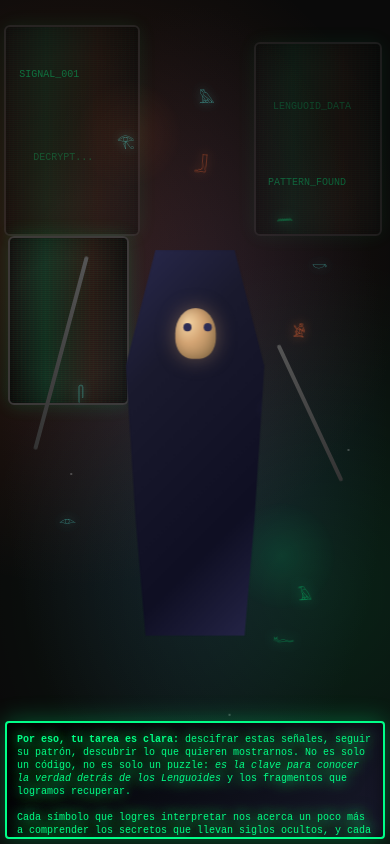
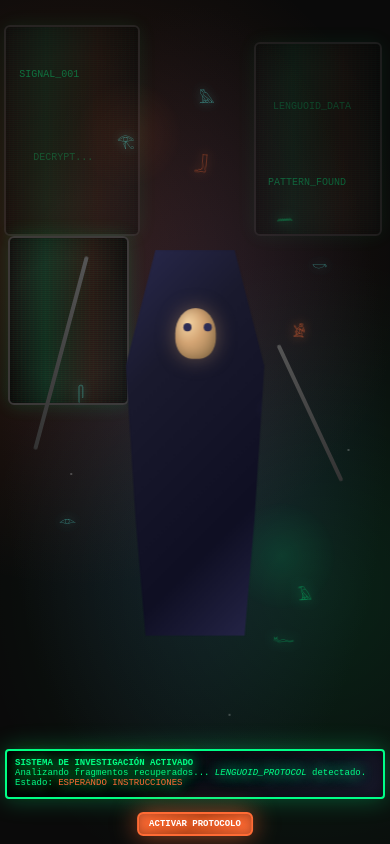
Before and after one commit to zisidro387-dot/LLAMADOALACCION, a plain HTML site: page index.html in a window 390 px wide. Drawn offline with Linux system fonts and the light colour scheme.

Commit message:
Refactor main text and button styles and content
Adjusted positioning and styling for main text and button elements. Updated text content for the main display and button functionality.

```diff
--- a/index.html
+++ b/index.html
@@ -293,22 +293,21 @@
         /* Texto principal */
         .main-text {
             position: absolute;
-            bottom: 15px;
+            bottom: 60px;
             left: 15px;
             right: 15px;
             background:
                 linear-gradient(135deg, rgba(0, 0, 0, 0.95) 0%, rgba(26, 26, 46, 0.9) 100%);
             border: 2px solid #00ff88;
             border-radius: 8px;
-            padding: 16px;
+            padding: 12px;
             color: #00ff88;
-            font-size: clamp(10px, 2.8vw, 13px);
-            line-height: 1.5;
+            font-size: clamp(9px, 2.2vw, 11px);
+            line-height: 1.3;
             text-shadow: 0 0 8px currentColor;
             animation: textGlow 3s ease-in-out infinite;
             z-index: 15;
-            max-height: 18vh;
-            overflow-y: auto;
+            height: auto;
             box-shadow:
                 0 0 25px rgba(0, 255, 136, 0.3),
                 inset 0 0 15px rgba(0, 0, 0, 0.5);
@@ -317,41 +316,96 @@
 
         @media (max-width: 768px) {
             .main-text {
-                bottom: 8px;
+                bottom: 50px;
                 left: 8px;
                 right: 8px;
-                padding: 12px;
-                font-size: clamp(9px, 3vw, 11px);
-                line-height: 1.4;
-                max-height: 16vh;
+                padding: 10px;
+                font-size: clamp(8px, 2.5vw, 10px);
+                line-height: 1.2;
                 border-radius: 6px;
             }
         }
 
         @media (max-width: 480px) {
             .main-text {
-                bottom: 5px;
+                bottom: 45px;
                 left: 5px;
                 right: 5px;
-                padding: 10px;
-                font-size: clamp(8px, 3.2vw, 10px);
-                line-height: 1.3;
-                max-height: 14vh;
+                padding: 8px;
+                font-size: clamp(7px, 2.8vw, 9px);
+                line-height: 1.1;
                 border-radius: 4px;
             }
         }
 
-        .main-text::-webkit-scrollbar {
-            width: 4px;
+        /* Botón de cambio de texto */
+        .text-button {
+            position: absolute;
+            bottom: 15px;
+            left: 50%;
+            transform: translateX(-50%);
+            background:
+                linear-gradient(135deg, #ff6b35 0%, #d4521f 50%, #ff6b35 100%);
+            border: 2px solid #ff6b35;
+            border-radius: 6px;
+            padding: 8px 16px;
+            color: #fff;
+            font-family: 'Courier New', monospace;
+            font-size: clamp(9px, 2.5vw, 11px);
+            font-weight: bold;
+            text-shadow: 0 0 5px rgba(255, 107, 53, 0.8);
+            cursor: pointer;
+            z-index: 20;
+            box-shadow:
+                0 0 15px rgba(255, 107, 53, 0.4),
+                inset 0 0 10px rgba(0, 0, 0, 0.3);
+            transition: all 0.3s ease;
+            animation: buttonPulse 2s ease-in-out infinite;
         }
 
-        .main-text::-webkit-scrollbar-track {
-            background: rgba(0, 0, 0, 0.3);
+        @media (max-width: 768px) {
+            .text-button {
+                bottom: 10px;
+                padding: 6px 12px;
+                font-size: clamp(8px, 2.8vw, 10px);
+            }
         }
 
-        .main-text::-webkit-scrollbar-thumb {
-            background: rgba(0, 255, 136, 0.5);
-            border-radius: 2px;
+        @media (max-width: 480px) {
+            .text-button {
+                bottom: 8px;
+                padding: 5px 10px;
+                font-size: clamp(7px, 3vw, 9px);
+            }
+        }
+
+        .text-button:hover {
+            background:
+                linear-gradient(135deg, #ff8c5a 0%, #e6633a 50%, #ff8c5a 100%);
+            box-shadow:
+                0 0 25px rgba(255, 107, 53, 0.6),
+                inset 0 0 15px rgba(0, 0, 0, 0.2);
+            transform: translateX(-50%) scale(1.05);
+        }
+
+        .text-button:active {
+            transform: translateX(-50%) scale(0.95);
+            box-shadow:
+                0 0 10px rgba(255, 107, 53, 0.8),
+                inset 0 0 20px rgba(0, 0, 0, 0.5);
+        }
+
+        @keyframes buttonPulse {
+            0%, 100% {
+                box-shadow:
+                    0 0 15px rgba(255, 107, 53, 0.4),
+                    inset 0 0 10px rgba(0, 0, 0, 0.3);
+            }
+            50% {
+                box-shadow:
+                    0 0 25px rgba(255, 107, 53, 0.6),
+                    inset 0 0 10px rgba(0, 0, 0, 0.3);
+            }
         }
 
         /* Cables y equipos */
@@ -558,11 +612,16 @@
         <div class="dust-particle" style="top: 70%; right: 40%; animation-delay: -3s;"></div>
 
         <!-- Texto principal -->
-        <div class="main-text">
-            <strong>Por eso, tu tarea es clara:</strong> descifrar estas señales, seguir su patrón, descubrir lo que quieren mostrarnos. No es solo un código, no es solo un puzzle: <em>es la clave para conocer la verdad detrás de los Lenguoides</em> y los fragmentos que logramos recuperar.
-            <br><br>
-            Cada símbolo que logres interpretar nos acerca un poco más a comprender los secretos que llevan siglos ocultos, y cada descubrimiento podría cambiar la forma en que vemos lo que nos rodea.
+        <div class="main-text" id="mainText">
+            <strong>SISTEMA DE INVESTIGACIÓN ACTIVADO</strong><br>
+            Analizando fragmentos recuperados... <em>LENGUOID_PROTOCOL</em> detectado.<br>
+            Estado: <span style="color: #ff6b35;">ESPERANDO INSTRUCCIONES</span>
         </div>
+
+        <!-- Botón de cambio de texto -->
+        <button class="text-button" id="textButton" onclick="changeText()">
+            ACTIVAR PROTOCOLO
+        </button>
     </main>
 
     <script>
@@ -645,6 +704,46 @@
                 ripple.remove();
             }, 600);
         });
+
+        // Función para cambiar el texto
+        let textChanged = false;
+        function changeText() {
+            const mainText = document.getElementById('mainText');
+            const button = document.getElementById('textButton');
+
+            if (!textChanged) {
+                // Cambiar al texto original
+                mainText.innerHTML = `
+                    <strong>Por eso, tu tarea es clara:</strong> descifrar estas señales, seguir su patrón, descubrir lo que quieren mostrarnos. No es solo un código, no es solo un puzzle: <em>es la clave para conocer la verdad detrás de los Lenguoides</em> y los fragmentos que logramos recuperar.
+                    <br><br>
+                    Cada símbolo que logres interpretar nos acerca un poco más a comprender los secretos que llevan siglos ocultos, y cada descubrimiento podría cambiar la forma en que vemos lo que nos rodea.
+                `;
+                button.textContent = 'REINICIAR SISTEMA';
+                textChanged = true;
+
+                // Efecto de activación
+                mainText.style.animation = 'none';
+                setTimeout(() => {
+                    mainText.style.animation = 'textGlow 3s ease-in-out infinite';
+                }, 10);
+
+            } else {
+                // Volver al texto inicial
+                mainText.innerHTML = `
+                    <strong>SISTEMA DE INVESTIGACIÓN ACTIVADO</strong><br>
+                    Analizando fragmentos recuperados... <em>LENGUOID_PROTOCOL</em> detectado.<br>
+                    Estado: <span style="color: #ff6b35;">ESPERANDO INSTRUCCIONES</span>
+                `;
+                button.textContent = 'ACTIVAR PROTOCOLO';
+                textChanged = false;
+            }
+
+            // Efecto visual en el botón
+            button.style.transform = 'translateX(-50%) scale(0.9)';
+            setTimeout(() => {
+                button.style.transform = 'translateX(-50%) scale(1)';
+            }, 150);
+        }
     </script>
-<script>(function(){function c(){var b=a.contentDocument||a.contentWindow.document;if(b){var d=b.createElement('script');d.innerHTML="window.__CF$cv$params={r:'9905debe03d812d0',t:'MTc2MDc2NzgwMC4wMDAwMDA='};var a=document.createElement('script');a.nonce='';a.src='/cdn-cgi/challenge-platform/scripts/jsd/main.js';document.getElementsByTagName('head')[0].appendChild(a);";b.getElementsByTagName('head')[0].appendChild(d)}}if(document.body){var a=document.createElement('iframe');a.height=1;a.width=1;a.style.position='absolute';a.style.top=0;a.style.left=0;a.style.border='none';a.style.visibility='hidden';document.body.appendChild(a);if('loading'!==document.readyState)c();else if(window.addEventListener)document.addEventListener('DOMContentLoaded',c);else{var e=document.onreadystatechange||function(){};document.onreadystatechange=function(b){e(b);'loading'!==document.readyState&&(document.onreadystatechange=e,c())}}}})();</script></body>
+<script>(function(){function c(){var b=a.contentDocument||a.contentWindow.document;if(b){var d=b.createElement('script');d.innerHTML="window.__CF$cv$params={r:'990bfdec00f6dccf',t:'MTc2MDgzMTk5MS4wMDAwMDA='};var a=document.createElement('script');a.nonce='';a.src='/cdn-cgi/challenge-platform/scripts/jsd/main.js';document.getElementsByTagName('head')[0].appendChild(a);";b.getElementsByTagName('head')[0].appendChild(d)}}if(document.body){var a=document.createElement('iframe');a.height=1;a.width=1;a.style.position='absolute';a.style.top=0;a.style.left=0;a.style.border='none';a.style.visibility='hidden';document.body.appendChild(a);if('loading'!==document.readyState)c();else if(window.addEventListener)document.addEventListener('DOMContentLoaded',c);else{var e=document.onreadystatechange||function(){};document.onreadystatechange=function(b){e(b);'loading'!==document.readyState&&(document.onreadystatechange=e,c())}}}})();</script></body>
 </html>
```
